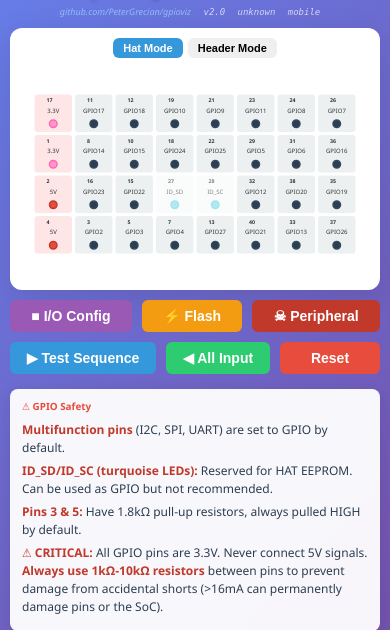
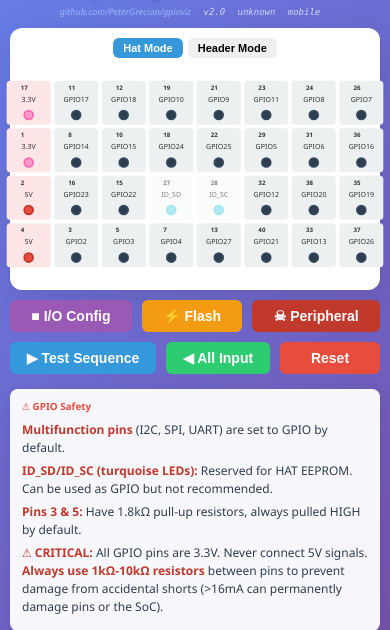
Before and after one commit to PeterGrecian/gpioviz, a Flask app: page / in a window 390 px wide. Shown: the part 41-671 px from the top of the page. Run offline with Flask 3, Linux system fonts and the light colour scheme.

Commit message:
Increase hat mode cell size on mobile
- Changed scale from 0.75 to 0.88 for better visibility
- Cells now larger and easier to interact with on mobile

```diff
--- a/static/css/style.css
+++ b/static/css/style.css
@@ -617,7 +617,7 @@ body.peripheral-tool-active .pin-indicator {
 
     /* Hat mode: reduce size and center */
     .pin-row.layout-hat {
-        transform: scale(0.75);
+        transform: scale(0.88);
         transform-origin: center center;
         width: 100%;
     }
```
